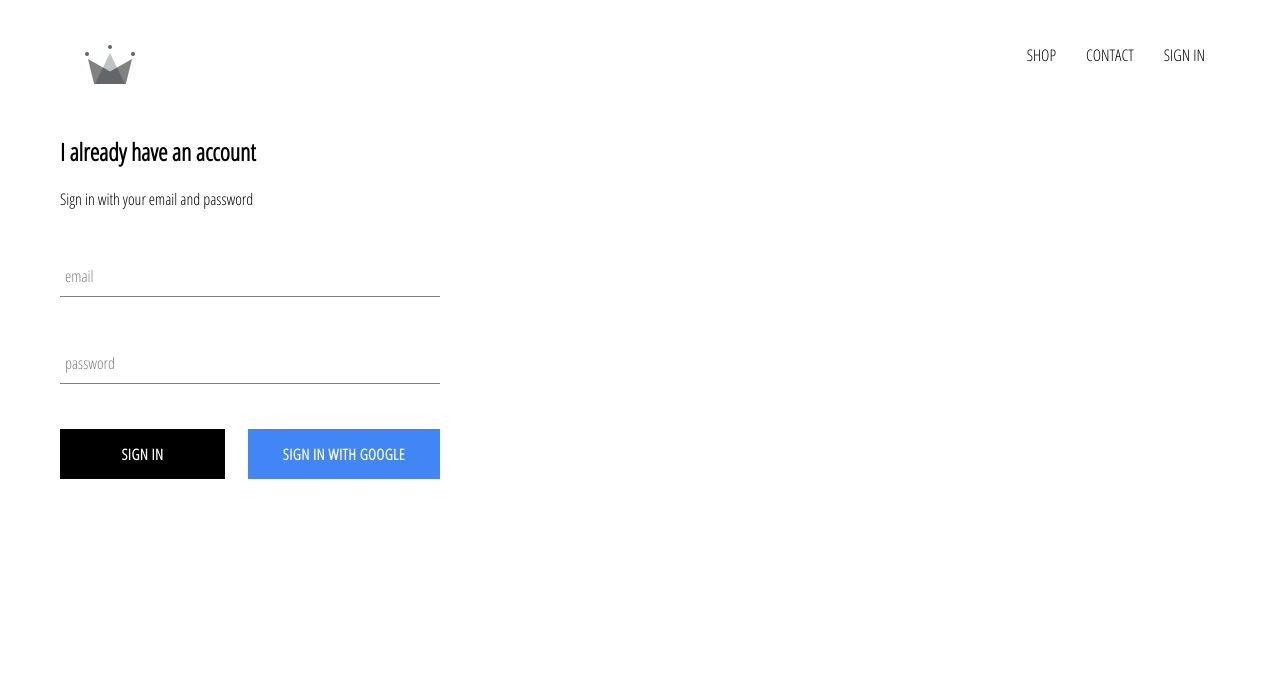
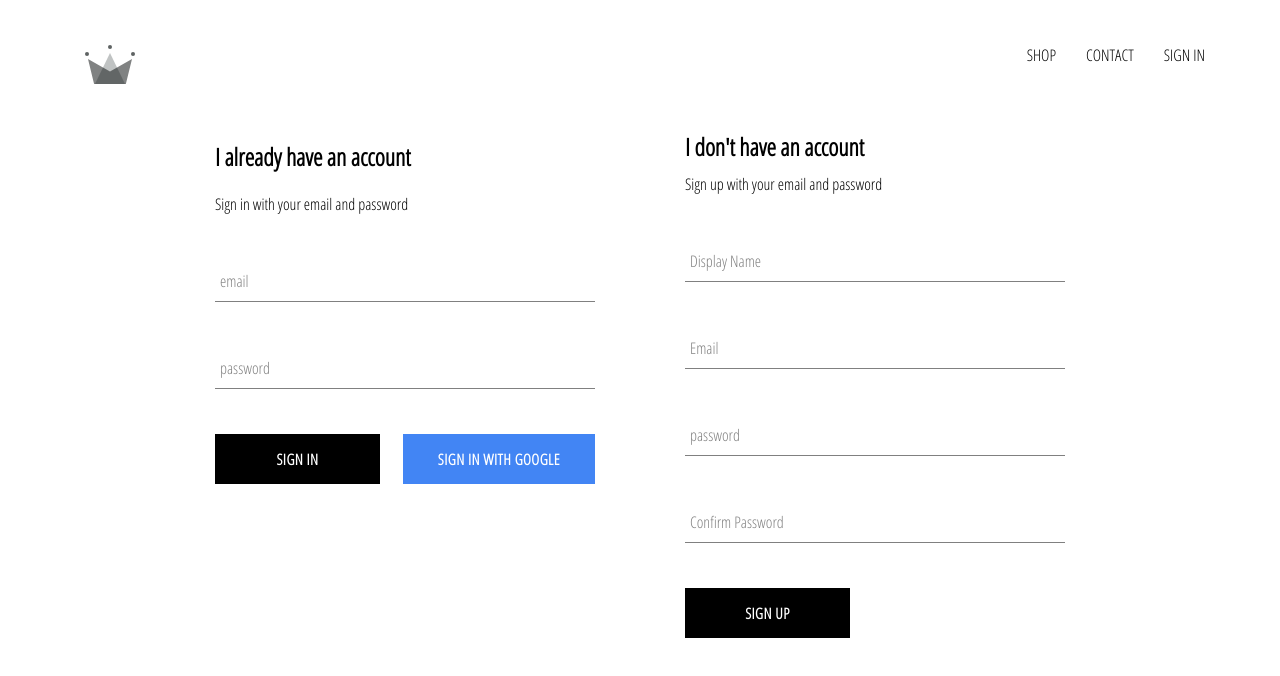
Before and after one commit to rreinheimer-mv/crwn-clothing, a React (Create React App) app: page /signin in a window 1280 px wide. Shown: the top 676 px of the page. Built offline with nearby package versions, Linux system fonts and the light colour scheme; no server answers.

Commit message:
finishing sign in handleSubmit method

```diff
--- a/src/App.js
+++ b/src/App.js
@@ -6,13 +6,7 @@
 import ShopPage from './pages/shop/shop.component';
 import SignInAndSignOutPage from './pages/sign-in-and-sign-up/sign-in-and-sign-up.component';
 import Header from './components/header/header.component';
-import { auth } from './firebase/firebase.utils';
-
-const HatsPage = () => (
-  <div>
-    <h1>HATS PAGE</h1>
-  </div>
-)
+import { auth, createUserProfileDocument } from './firebase/firebase.utils';
 
 class App extends React.Component {
   constructor() {
@@ -25,9 +19,22 @@
   unsubscribeFromAuth = null;
 
   componentDidMount() {
-    auth.onAuthStateChanged(user => {
-      this.setState({ currentUser: user });
-      console.log(user);
+    auth.onAuthStateChanged(async userAuth => {
+      if (userAuth) {
+        const userRef = await createUserProfileDocument(userAuth);
+
+        userRef.onSnapshot(snapShot => {
+          this.setState({
+            currentUser: {
+              id: snapShot.id,
+              ...snapShot.data()
+            }
+          });
+          console.log(this.state);
+        });
+      }
+
+      this.setState({ currentUser: userAuth });
     });
   }
 
@@ -38,7 +45,7 @@
   render() {
     return (
       <div>
-        <Header currentUser={this.state.currentUser}/>
+        <Header currentUser={this.state.currentUser} />
         <Switch>
           <Route exact path='/' component={HomePage} />
           <Route path='/shop' component={ShopPage} />
--- a/src/components/sign-in/sign-in.component.jsx
+++ b/src/components/sign-in/sign-in.component.jsx
@@ -3,7 +3,7 @@
 import FormInput from '../form-input/form-input.component';
 import CustomButton from '../custom-button/custom-button.component';
 
-import { signInWithGoogle } from '../../firebase/firebase.utils';
+import { auth, signInWithGoogle } from '../../firebase/firebase.utils';
 
 import './sign-in.styles.scss';
 
@@ -17,17 +17,22 @@
         }
     }
 
-    handleSubmit = event => {
+    handleSubmit = async event => {
         event.preventDefault();
 
-        this.setState({ email: '', password: '' });
+        const { email, password } = this.state;
 
-    }
+        try {
+            await auth.signInWithEmailAndPassword(email, password);
+            this.setState({ email: '', password: '' });
+        } catch (error) {
+            console.log(error);
+        }
+    };
 
     handleChange = event => {
         const { value, name } = event.target;
         this.setState({ [name]: value });
-
     }
 
     render() {
--- /dev/null
+++ b/src/components/sign-up/sign-up.component.jsx
@@ -0,0 +1,101 @@
+import React from 'react';
+
+import FormInput from '../form-input/form-input.component';
+import CustomButton from '../custom-button/custom-button.component';
+
+import { auth, createUserProfileDocument } from '../../firebase/firebase.utils';
+
+import './sign-up.styles.scss';
+
+class SignUp extends React.Component {
+    constructor() {
+        super();
+
+        this.state = {
+            displayName: '',
+            email: '',
+            password: '',
+            confirmPassword: ''
+        }
+    }
+
+    handleSubmit = async event => {
+        event.preventDefault();
+        const { displayName, email, password, confirmPassword } = this.state;
+
+        if (password !== confirmPassword) {
+            alert("Password don't match");
+            return;
+        }
+
+        try {
+            const { user } = await auth.createUserWithEmailAndPassword(
+                email,
+                password
+            );
+
+            await createUserProfileDocument(user, { displayName });
+
+            this.setState({
+                displayName: '',
+                password: '',
+                confirmPassword: ''
+            });
+
+        } catch (error) {
+            console.error(error);
+        }
+    };
+
+    handleChange = event => {
+        const { name, value } = event.target;
+        this.setState({ [name]: value });
+    }
+
+    render() {
+        const { displayName, email, password, confirmPassword } = this.state;
+        return (
+            <div className='sign-up'>
+                <h2 className='title'>I don't have an account</h2>
+                <span>Sign up with your email and password</span>
+                <form className='sign-up-form' onSubmit={this.handleSubmit}>
+                    <FormInput
+                        type='text'
+                        name='displayName'
+                        value={displayName}
+                        onChange={this.handleChange}
+                        label='Display Name'
+                        required
+                    />
+                    <FormInput
+                        type='text'
+                        name='email'
+                        value={email}
+                        onChange={this.handleChange}
+                        label='Email'
+                        required
+                    />
+                    <FormInput
+                        type='password'
+                        name='password'
+                        value={password}
+                        onChange={this.handleChange}
+                        label='password'
+                        required
+                    />
+                    <FormInput
+                        type='password'
+                        name='confirmPassword'
+                        value={confirmPassword}
+                        onChange={this.handleChange}
+                        label='Confirm Password'
+                        required
+                    />
+                    <CustomButton type='submit'> SIGN UP </CustomButton>
+                </form>
+            </div>
+        )
+    }
+}
+
+export default SignUp;
--- /dev/null
+++ b/src/components/sign-up/sign-up.styles.scss
@@ -0,0 +1,9 @@
+.sign-up {
+    display: flex;
+    flex-direction: column;
+    width: 380px;
+
+    .title {
+      margin: 10px 0;
+    }
+  }
--- a/src/firebase/firebase.utils.js
+++ b/src/firebase/firebase.utils.js
@@ -13,6 +13,30 @@
     measurementId: "G-QBNW54P6LW"
   };
 
+  export const createUserProfileDocument = async (userAuth, additionalData ) => {
+    if (!userAuth) return;
+
+    const userRef = firestore.doc(`users/${userAuth.uid}`);
+    const snapShot = await userRef.get();
+
+    if(!snapShot.exists) {
+      const { displayName, email } = userAuth;
+      const createdAt = new Date();
+      try {
+        await userRef.set({
+          displayName,
+          email,
+          createdAt,
+          ...additionalData
+        })
+      } catch (error) {
+        console.log('error creating user', error.message);
+      }
+
+    }
+    return userRef;
+  }
+
   firebase.initializeApp(config);
 
   export const auth = firebase.auth();
--- a/src/pages/sign-in-and-sign-up/sign-in-and-sign-up.component.jsx
+++ b/src/pages/sign-in-and-sign-up/sign-in-and-sign-up.component.jsx
@@ -1,11 +1,13 @@
 import React from 'react';
-import SingIn from '../../components/sign-in/sign-in.component';
+import SignIn from '../../components/sign-in/sign-in.component';
+import SignUp from '../../components/sign-up/sign-up.component';
 
 import './sign-in-and-sign-up.styles.scss';
 
 const SignInAndSignOutPage = () => (
     <div className='sign-in-and-sign-up'>
-        <SingIn />
+        <SignIn />
+        <SignUp />
     </div>
 );
 
--- a/src/pages/sign-in-and-sign-up/sign-in-and-sign-up.styles.scss
+++ b/src/pages/sign-in-and-sign-up/sign-in-and-sign-up.styles.scss
@@ -0,0 +1,6 @@
+.sign-in-and-sign-up {
+    width: 850px;
+    display: flex;
+    justify-content: space-between;
+    margin: 30px auto;
+}
```
